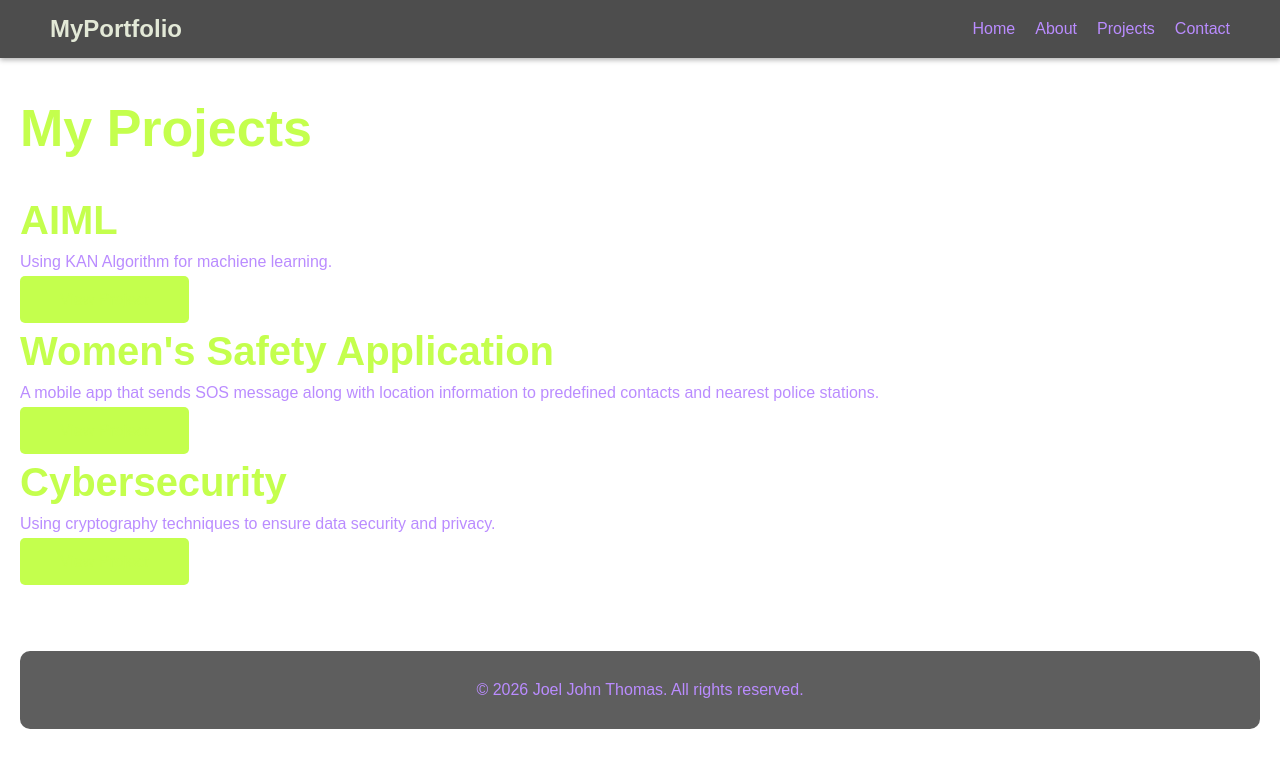
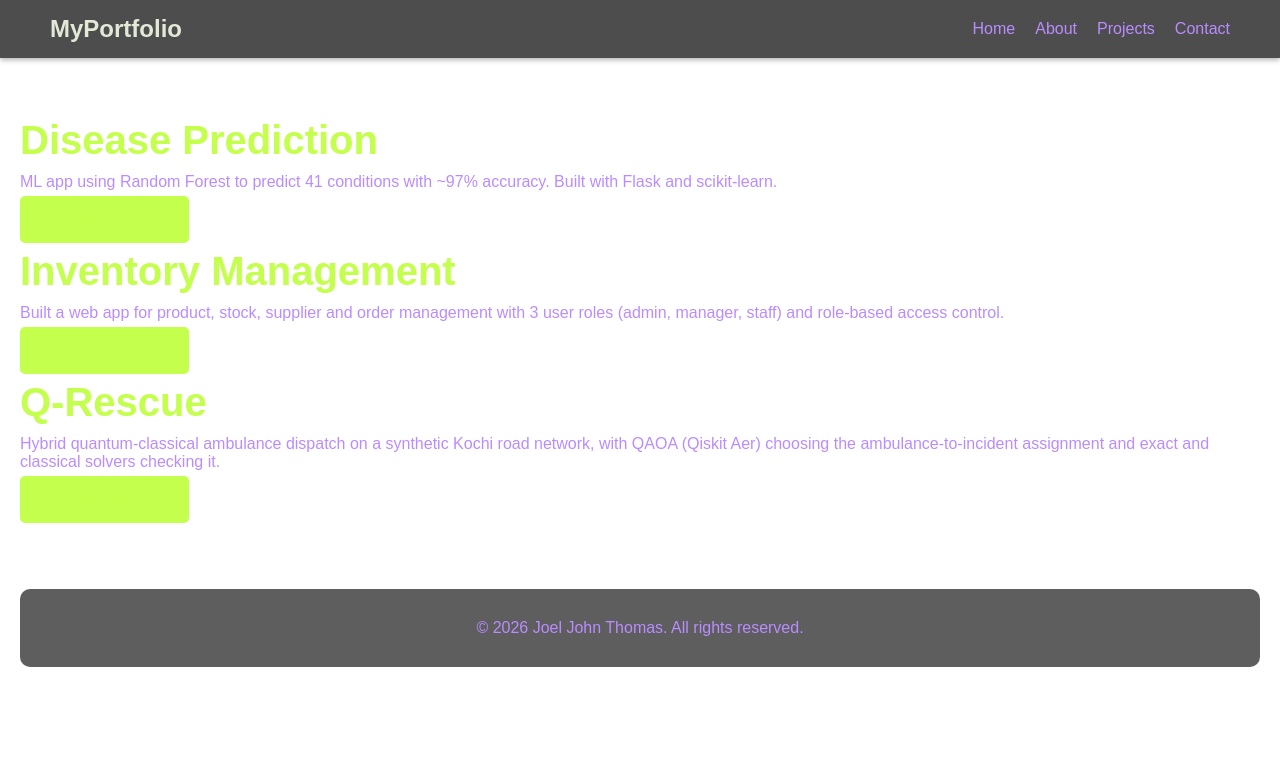
Before and after one commit to joelthomas5/Portfolio, a plain HTML site: page projects.html in a window 1280 px wide. Drawn offline with Linux system fonts and the light colour scheme; a web font is replaced by a local one.

Commit message:
Revise projects section with new entries
Updated project details and added new projects with descriptions and links.

```diff
--- a/projects.html
+++ b/projects.html
@@ -22,24 +22,28 @@
 
     <!-- Projects Section -->
     <section class="projects">
-        <h1>My Projects</h1>
+
+
     <div class="project-list">
         <div class="project-item">
-                <h2>AIML</h2>
-                <p>Using KAN Algorithm for machiene learning.</p>
-                <a href="#" class="btn">View Project</a>
+            <h2>Disease Prediction</h2>
+            <p>ML app using Random Forest to predict 41 conditions with ~97% accuracy. Built with Flask and scikit-learn.</p>
+            <a href="https://github.com/joelthomas5/Disease-Prediction-using-Machine-Learning" class="btn" target="_blank" rel="noopener">View Project</a>
         </div>
         <div class="project-item">
-                <h2>Women's Safety Application</h2>
-                <p>A mobile app that sends SOS message along with location information to predefined contacts and nearest police stations.</p>
-                <a href="#" class="btn">View Project</a>
+            <h2>Inventory Management</h2>
+            <p>Built a web app for product, stock, supplier and order management with 3 user roles (admin, manager, staff) and role-based
+access control.</p>
+            <a href="https://github.com/joelthomas5/Inventory-Management" class="btn" target="_blank" rel="noopener">View Project</a>
         </div>
         <div class="project-item">
-                <h2>Cybersecurity</h2>
-                <p>Using cryptography techniques to ensure data security and privacy.</p>
-                <a href="#" class="btn">View Project</a>
+            <h2>Q-Rescue</h2>
+            <p>Hybrid quantum-classical ambulance dispatch on a synthetic Kochi road network, with QAOA (Qiskit Aer) choosing the ambulance-to-incident assignment and exact and classical solvers checking it.</p>
+            <a href="https://github.com/joelthomas5/q-rescue" class="btn" target="_blank" rel="noopener">View Project</a>
         </div>
     </div>
+
+
     </section>
 
     <footer>
```
Lines whose indentation alone changed are shown as unchanged.
